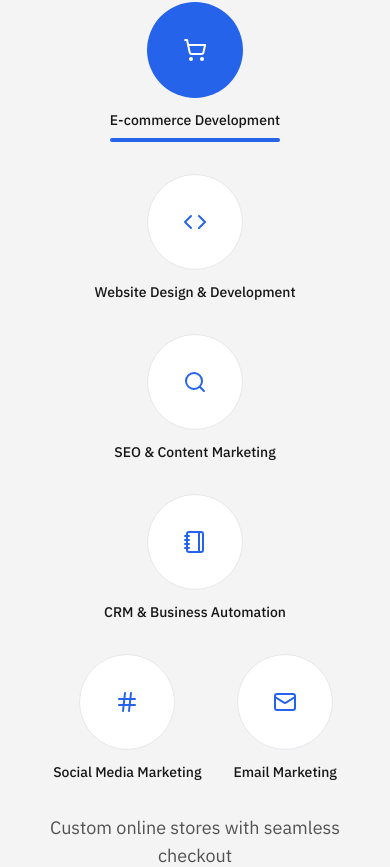
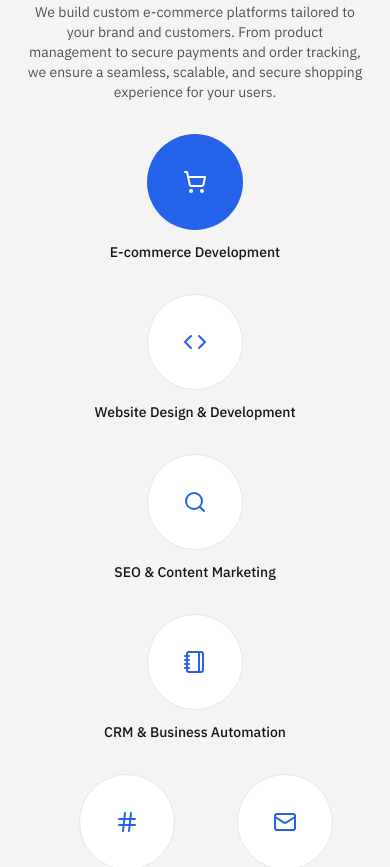
Before and after one commit to Skunkworks-Digital/www, a React (Vite) app: page / in a window 390 px wide. Shown: the part 6136-7003 px from the top of the page. Built offline with nearby package versions, Linux system fonts and the light colour scheme.

Commit message:
Update Services.tsx

```diff
--- a/src/components/Services.tsx
+++ b/src/components/Services.tsx
@@ -1,6 +1,13 @@
-import React, { useState, useEffect } from 'react';
-import { useInView } from 'react-intersection-observer';
-import { ShoppingCart, Code, Search, Notebook as Robot, Hash, Mail } from 'lucide-react';
+import React, { useState, useEffect } from "react";
+import { useInView } from "react-intersection-observer";
+import {
+  ShoppingCart,
+  Code,
+  Search,
+  Notebook as Robot,
+  Hash,
+  Mail,
+} from "lucide-react";
 
 interface Service {
   icon: React.ReactNode;
@@ -10,7 +17,7 @@ interface Service {
 }
 
 const Services: React.FC = () => {
-  const { ref, inView } = useInView({
+  const { ref } = useInView({
     threshold: 0.1,
     triggerOnce: true,
   });
@@ -24,8 +31,8 @@ const Services: React.FC = () => {
     };
 
     handleResize(); // Set initial value
-    window.addEventListener('resize', handleResize);
-    return () => window.removeEventListener('resize', handleResize);
+    window.addEventListener("resize", handleResize);
+    return () => window.removeEventListener("resize", handleResize);
   }, []);
 
   const services: Service[] = [
@@ -33,48 +40,61 @@ const Services: React.FC = () => {
       icon: <ShoppingCart size={24} />,
       title: "E-commerce Development",
       shortDescription: "Custom online stores with seamless checkout",
-      description: "We build custom e-commerce platforms tailored to your brand and customers. From product management to secure payments and order tracking, we ensure a seamless, scalable, and secure shopping experience for your users."
+      description:
+        "We build custom e-commerce platforms tailored to your brand and customers. From product management to secure payments and order tracking, we ensure a seamless, scalable, and secure shopping experience for your users.",
     },
     {
       icon: <Code size={24} />,
       title: "Website Design & Development",
       shortDescription: "Responsive, performance-optimized websites",
-      description: "Our websites are designed to perform. We create visually appealing, mobile-responsive sites that load fast, convert visitors, and are easy to manage. Using the latest technologies and design principles, we ensure every website delivers exceptional user experience and functionality."
+      description:
+        "Our websites are designed to perform. We create visually appealing, mobile-responsive sites that load fast, convert visitors, and are easy to manage. Using the latest technologies and design principles, we ensure every website delivers exceptional user experience and functionality.",
     },
     {
       icon: <Search size={24} />,
       title: "SEO & Content Marketing",
       shortDescription: "Increase your visibility with our SEO-first approach",
-      description: "From on-page optimization to keyword-rich content and backlink strategies, we help you rank higher on search engines and attract quality organic traffic that converts into loyal customers."
+      description:
+        "From on-page optimization to keyword-rich content and backlink strategies, we help you rank higher on search engines and attract quality organic traffic that converts into loyal customers.",
     },
     {
       icon: <Robot size={24} />,
       title: "CRM & Business Automation",
       shortDescription: "Automate workflows and improve lead tracking",
-      description: "Automate your workflows, improve lead tracking, and personalize customer journeys with custom CRM systems. Our business automation services reduce manual tasks, improve response times, and help you gain valuable insights."
+      description:
+        "Automate your workflows, improve lead tracking, and personalize customer journeys with custom CRM systems. Our business automation services reduce manual tasks, improve response times, and help you gain valuable insights.",
     },
     {
       icon: <Hash size={24} />,
       title: "Social Media Marketing",
       shortDescription: "Build your online presence across platforms",
-      description: "We build your online presence across social platforms with tailored content, ad campaigns, and engagement strategies. Our goal is to turn your followers into a community and your social channels into revenue-generating tools."
+      description:
+        "We build your online presence across social platforms with tailored content, ad campaigns, and engagement strategies. Our goal is to turn your followers into a community and your social channels into revenue-generating tools.",
     },
     {
       icon: <Mail size={24} />,
       title: "Email Marketing",
       shortDescription: "Nurture leads with targeted email campaigns",
-      description: "Nurture leads and keep your audience engaged with beautifully designed, targeted email campaigns. We help you segment your audience, create compelling copy, and automate campaigns that drive clicks and conversions."
-    }
+      description:
+        "Nurture leads and keep your audience engaged with beautifully designed, targeted email campaigns. We help you segment your audience, create compelling copy, and automate campaigns that drive clicks and conversions.",
+    },
   ];
 
   return (
-    <section id="services" ref={ref} className="py-16 bg-[color:var(--bg-primary)]">
+    <section
+      id="services"
+      ref={ref}
+      className="py-16 bg-[color:var(--bg-primary)]"
+    >
       <div className="container-custom">
         <div className="text-center mb-12">
-          <h2 className="text-4xl font-bold text-blue-600 mb-2">Our Comprehensive Services</h2>
+          <h2 className="text-4xl font-bold text-blue-600 mb-2">
+            Our Comprehensive Services
+          </h2>
           <div className="w-16 h-1 mx-auto bg-blue-600 rounded mb-4" />
           <p className="max-w-3xl mx-auto text-[color:var(--text-secondary)] text-lg">
-            We offer tailored digital services to help your business thrive in the digital world.
+            We offer tailored digital services to help your business thrive in
+            the digital world.
           </p>
         </div>
 
@@ -87,50 +107,62 @@ const Services: React.FC = () => {
                 className="flex flex-col items-center cursor-pointer group relative"
                 onClick={() => setSelectedService(index)}
               >
+                {/* Mobile Description Above Circle */}
+                {isMobile && selectedService === index && (
+                  <div className="text-center mb-2 px-2">
+                    <p className="text-sm text-[color:var(--text-secondary)]">
+                      {service.description}
+                    </p>
+                  </div>
+                )}
+
                 {/* Service Circle */}
-                <div className={`relative w-24 h-24 rounded-full flex items-center justify-center transition-all duration-300 ${
-                  selectedService === index
-                    ? 'bg-blue-600 text-white'
-                    : 'bg-white text-blue-600 border border-gray-200'
-                }`}>
-                  {/* Icon */}
+                <div
+                  className={`relative w-24 h-24 rounded-full flex items-center justify-center transition-all duration-300 ${
+                    selectedService === index
+                      ? "bg-blue-600 text-white"
+                      : "bg-white text-blue-600 border border-gray-200"
+                  }`}
+                >
                   <div className="z-10 transform group-hover:scale-110 transition-transform">
                     {React.cloneElement(service.icon as React.ReactElement, {
-                      className: selectedService === index ? 'text-white' : 'text-blue-600'
+                      className:
+                        selectedService === index
+                          ? "text-white"
+                          : "text-blue-600",
                     })}
                   </div>
                 </div>
+
                 {/* Service Title */}
                 <span className="mt-3 text-sm font-medium">
                   {service.title}
                 </span>
-                {/* Mobile-only indicator line - appears below title when selected */}
-                {isMobile && selectedService === index && (
-                  <div className="w-full h-1 bg-blue-600 mt-2 rounded-full" />
-                )}
               </div>
             ))}
           </div>
 
-          {/* Desktop Selection Indicator Line (hidden on mobile) */}
+          {/* Desktop Selection Indicator Line */}
           {!isMobile && (
             <div className="relative w-full max-w-4xl h-1.5 bg-gray-200 mb-8 rounded-full">
               <div
                 className="absolute top-0 left-0 h-full bg-blue-600 transition-all duration-300 rounded-full"
                 style={{
                   width: `${100 / services.length}%`,
-                  transform: `translateX(${selectedService * 100}%)`
+                  transform: `translateX(${selectedService * 100}%)`,
                 }}
               />
             </div>
           )}
 
-          {/* Selected Service Description */}
-          <div className="max-w-3xl text-center px-4">
-            <p className="text-[color:var(--text-secondary)] text-lg">
-              {isMobile ? services[selectedService].shortDescription : services[selectedService].description}
-            </p>
-          </div>
+          {/* Selected Service Description for Desktop */}
+          {!isMobile && (
+            <div className="max-w-3xl text-center px-4">
+              <p className="text-[color:var(--text-secondary)] text-lg">
+                {services[selectedService].description}
+              </p>
+            </div>
+          )}
         </div>
       </div>
     </section>
```
